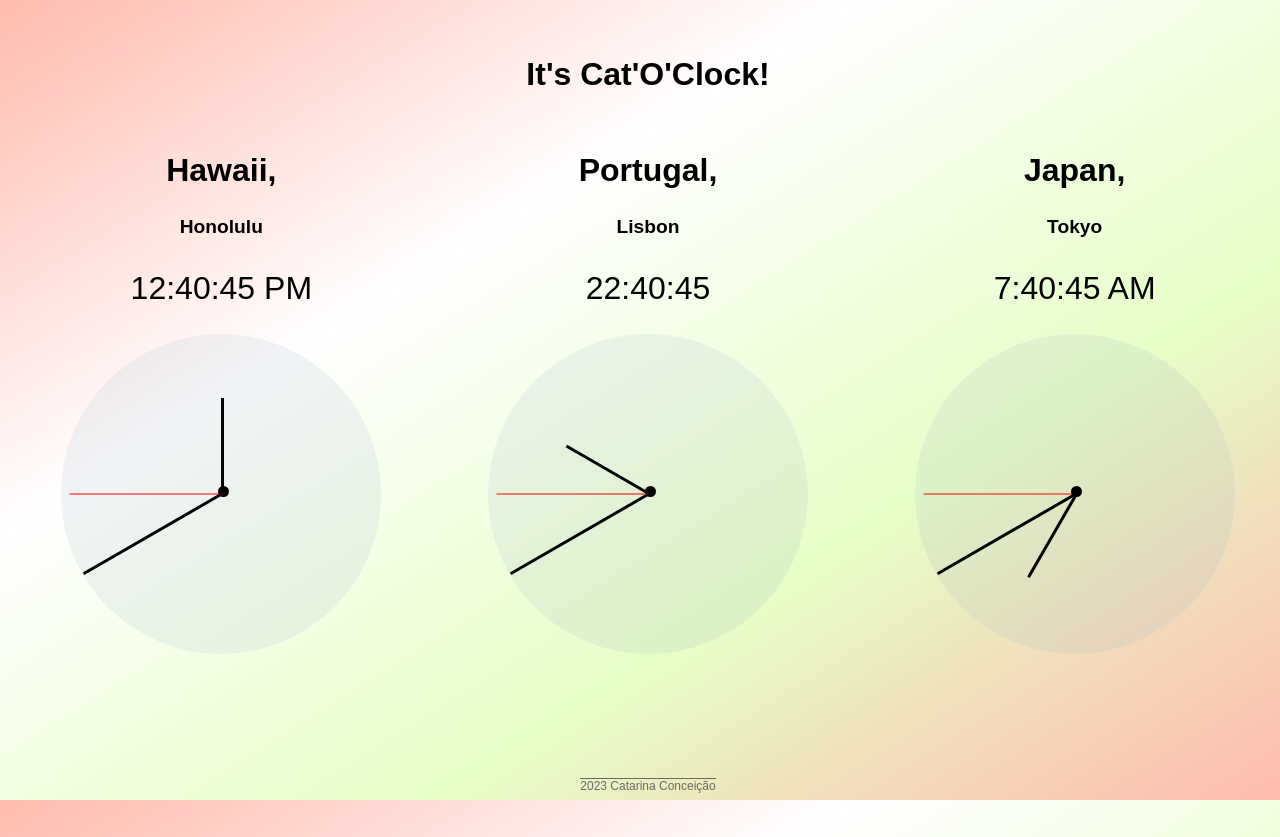
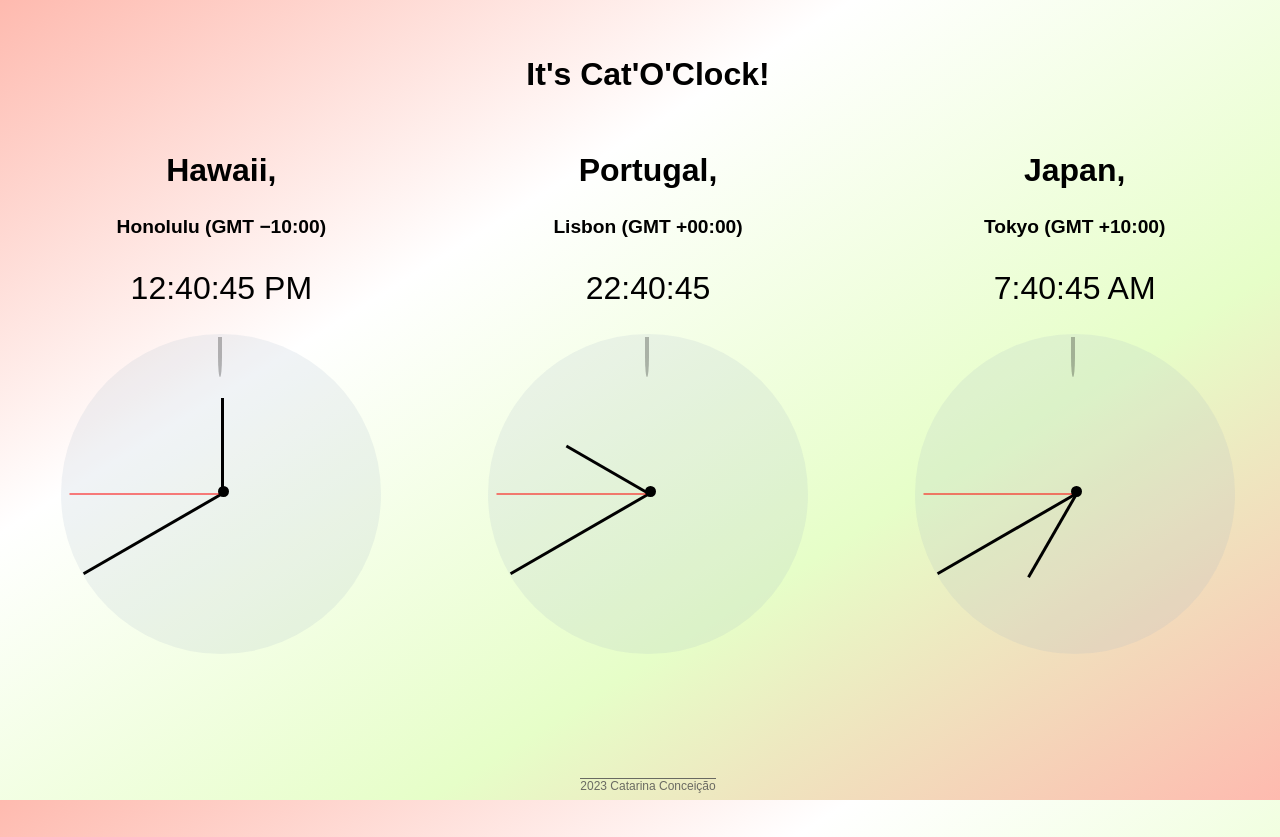
Before and after one commit to catarinaconceicao/Cat-o-Clock, a plain HTML site: page index.html in a window 1280 px wide. Drawn offline with Linux system fonts and the light colour scheme.

Commit message:
Added GMT and a sign for 12H on analogic clocks

```diff
--- a/css/stylesheet.css
+++ b/css/stylesheet.css
@@ -176,3 +176,13 @@ footer p {
       "footer footer footer";
   }
 }
+.start {
+  width: 4px;
+  height: 2.5rem;
+  background-color: rgba(0, 0, 0, 0.267);
+  border-bottom-right-radius: 50%;
+  border-bottom-left-radius: 50%;
+  position: relative;
+  top: -26rem;
+  left: 9.8rem;
+}
--- a/index.html
+++ b/index.html
@@ -21,37 +21,40 @@
 
     <div class="HI">
       <h2 class="label">Hawaii,</h2>
-      <h3 class="capital">Honolulu</h3>
+      <h3 class="capital">Honolulu &#40;GMT &#8722;10&#58;00&#41;</h3>
       <div class="digital-clock clock-HI"></div>
       <div class="analogic a-c-HI">
         <div class="hh-pointer-hi hour-pointer"></div>
         <div class="mm-pointer-hi minutes-pointer"></div>
         <div class="ss-pointer-hi seconds-pointer"></div>
         <div class="center"></div>
+        <div class="start"></div>
       </div>
     </div>
 
     <div class="PT">
       <h2 class="label">Portugal,</h2>
-      <h3 class="capital">Lisbon</h3>
+      <h3 class="capital">Lisbon &#40;GMT &#43;00&#58;00&#41;</h3>
       <div class="digital-clock clock-PT"></div>
       <div class="analogic a-c-PT">
         <div class="hh-pointer-pt hour-pointer"></div>
         <div class="mm-pointer-pt minutes-pointer"></div>
         <div class="ss-pointer-pt seconds-pointer"></div>
         <div class="center"></div>
+        <div class="start"></div>
       </div>
     </div>
 
     <div class="JP">
       <h2 class="label">Japan,</h2>
-      <h3 class="capital">Tokyo</h3>
+      <h3 class="capital">Tokyo &#40;GMT &#43;10&#58;00&#41;</h3>
       <div class="digital-clock clock-JP"></div>
       <div class="analogic a-c-JP">
         <div class="hh-pointer-jp hour-pointer"></div>
         <div class="mm-pointer-jp minutes-pointer"></div>
         <div class="ss-pointer-jp seconds-pointer"></div>
         <div class="center"></div>
+        <div class="start"></div>
       </div>
     </div>
     <footer>
```
